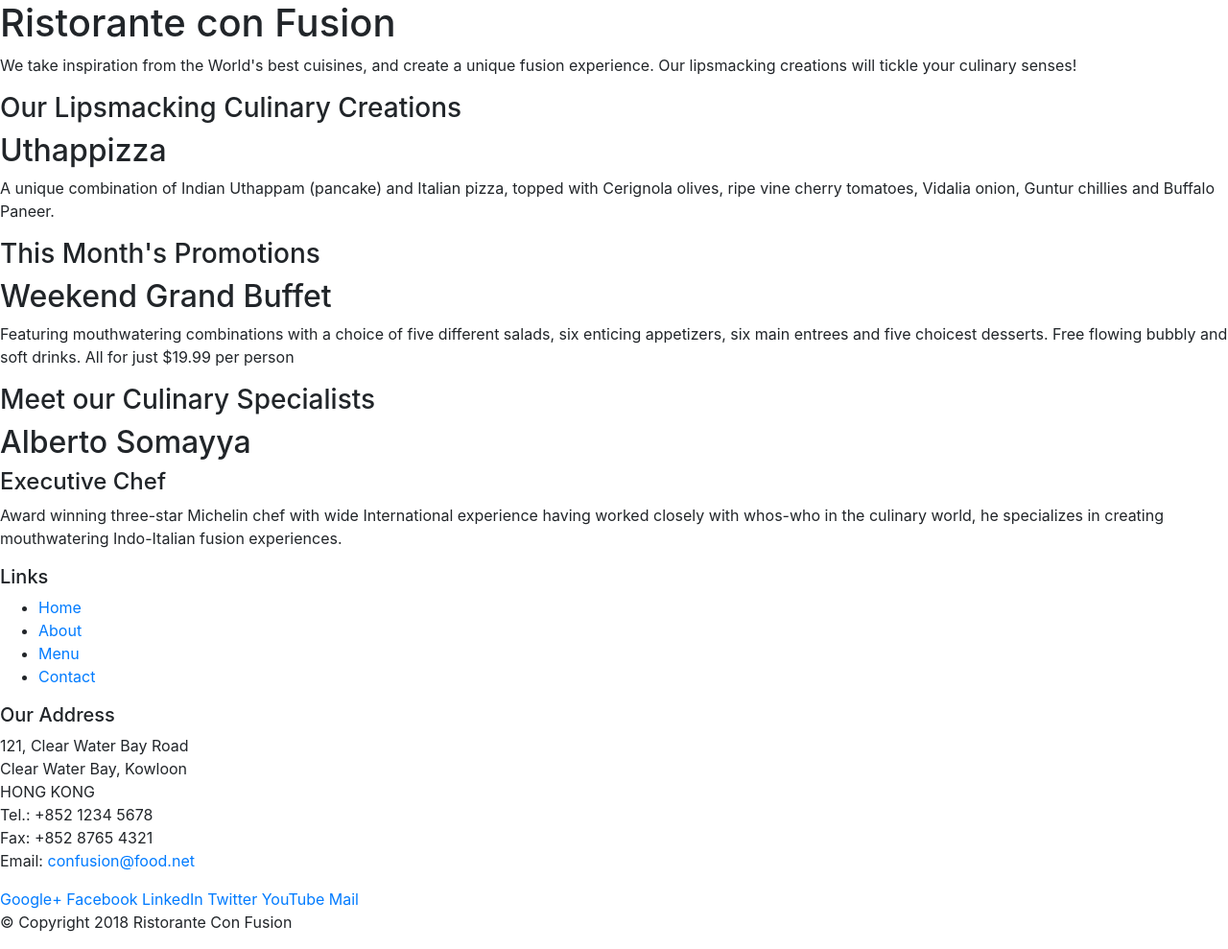
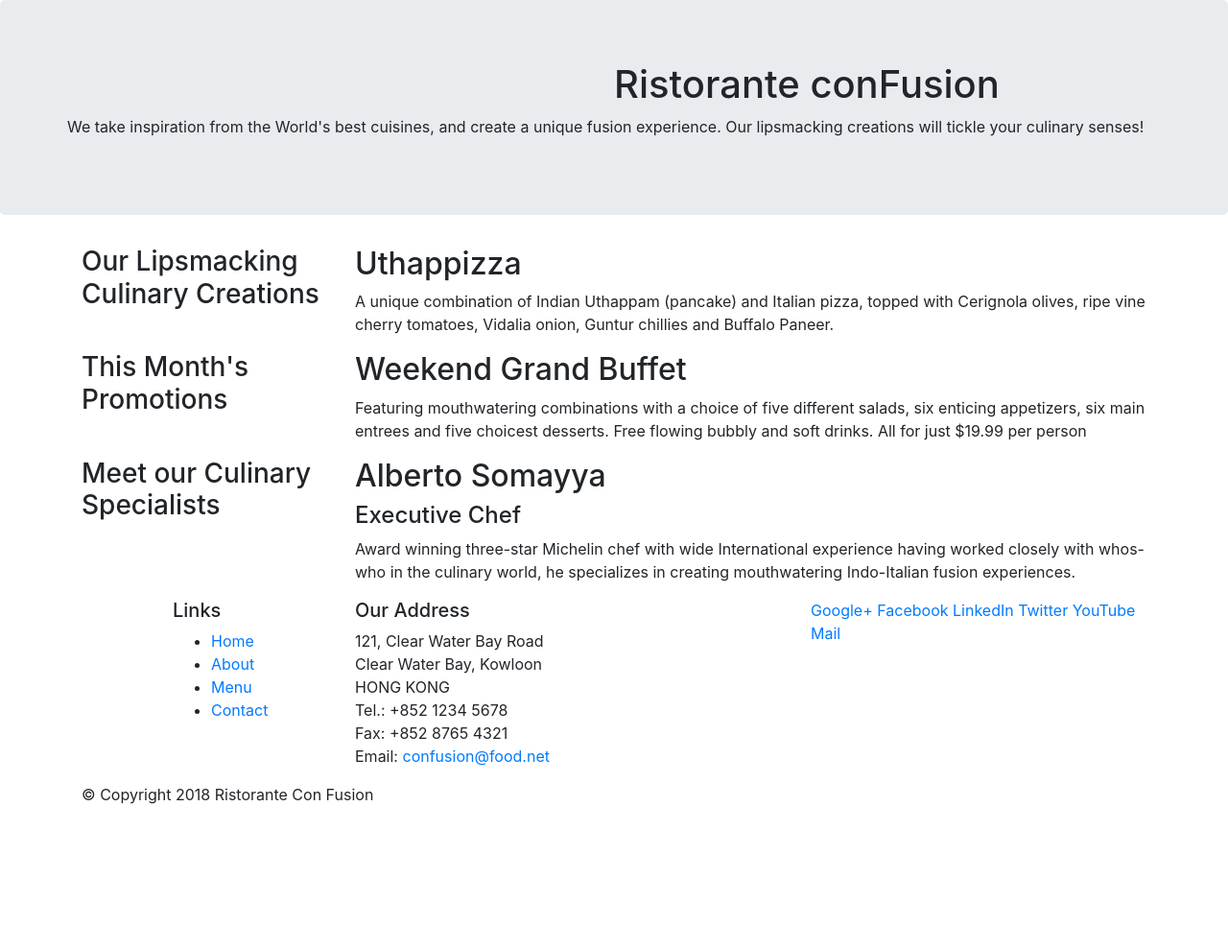
Before and after one commit to gargp1065/bootstrap, a website: page index.html in a window 1280 px wide. Shown: the whole page at 96% size. After the commit the page ends 856 px from the top, so only its background shows below. Drawn offline with nearby package versions, Linux system fonts and the light colour scheme.

Commit message:
BootStrap 1

```diff
--- a/index.html
+++ b/index.html
@@ -14,46 +14,46 @@
 
 <body>
 
-    <header>
-        <div>
-            <div>
-                <div>
-                    <h1>Ristorante con Fusion</h1>
+    <header class = "jumbotron">
+        <div class="container">
+            <div class="row">
+                <div class="col-12 col-sm-6"></div>
+                    <h1>Ristorante conFusion</h1>
                     <p>We take inspiration from the World's best cuisines, and create a unique fusion experience. Our lipsmacking creations will tickle your culinary senses!</p>
                 </div>
-                <div>
+                <div class = "col-12 col-sm">
                 </div>
             </div>
         </div>
     </header>
 
-    <div>
-        <div>
-            <div>
+    <div class = "container">
+        <div class ="row">
+            <div class= "col-12 col-sm-4 col-md-3">
                 <h3>Our Lipsmacking Culinary Creations</h3>
             </div>
-            <div>
+            <div class = "col col-sm">
                 <h2>Uthappizza</h2>
                 <p>A unique combination of Indian Uthappam (pancake) and Italian pizza, topped with Cerignola olives, ripe vine cherry tomatoes, Vidalia onion, Guntur chillies and Buffalo Paneer.</p>
             </div>
         </div>
 
 
-        <div>
-            <div>
+        <div class = "row">
+            <div  class= "col-12 col-sm-4 col-md-3">
                 <h3>This Month's Promotions</h3>
             </div>
-            <div>
+            <div class = "col col-sm">
                 <h2>Weekend Grand Buffet</h2>
                 <p>Featuring mouthwatering combinations with a choice of five different salads, six enticing appetizers, six main entrees and five choicest desserts. Free flowing bubbly and soft drinks. All for just $19.99 per person </p>
             </div>
         </div>
 
-        <div>
-            <div>
+        <div class = "row">
+            <div class= "col-12 col-sm-4 col-md-3" >
                 <h3>Meet our Culinary Specialists</h3>
             </div>
-            <div>
+            <div class = "col col-sm">
                 <h2>Alberto Somayya</h2>
                 <h4>Executive Chef</h4>
                 <p>Award winning three-star Michelin chef with wide International experience having worked closely with whos-who in the culinary world, he specializes in creating mouthwatering Indo-Italian fusion experiences. </p>
@@ -62,9 +62,9 @@
     </div>
 
     <footer>
-        <div>
-            <div>
-                <div>
+        <div class="container">
+            <div class="row">
+                <div class = "col-4 offset-1 col-sm-2">
                     <h5>Links</h5>
                     <ul>
                         <li><a href="#">Home</a></li>
@@ -73,7 +73,7 @@
                         <li><a href="#">Contact</a></li>
                     </ul>
                 </div>
-                <div>
+                <div class = "col-7 col-sm-5">
                     <h5>Our Address</h5>
                     <address>
 		              121, Clear Water Bay Road<br>
@@ -84,7 +84,7 @@
 		              Email: <a href="mailto:confusion@food.net">confusion@food.net</a>
 		           </address>
                 </div>
-                <div>
+                <div class="col-12 col-sm-4">
                     <div>
                         <a href="http://google.com/+">Google+</a>
                         <a href="http://www.facebook.com/profile.php?id=">Facebook</a>
@@ -95,8 +95,8 @@
                     </div>
                 </div>
            </div>
-           <div>
-                <div>
+           <div class = "row">
+                <div class="col-auto">
                     <p>© Copyright 2018 Ristorante Con Fusion</p>
                 </div>
            </div>
```
